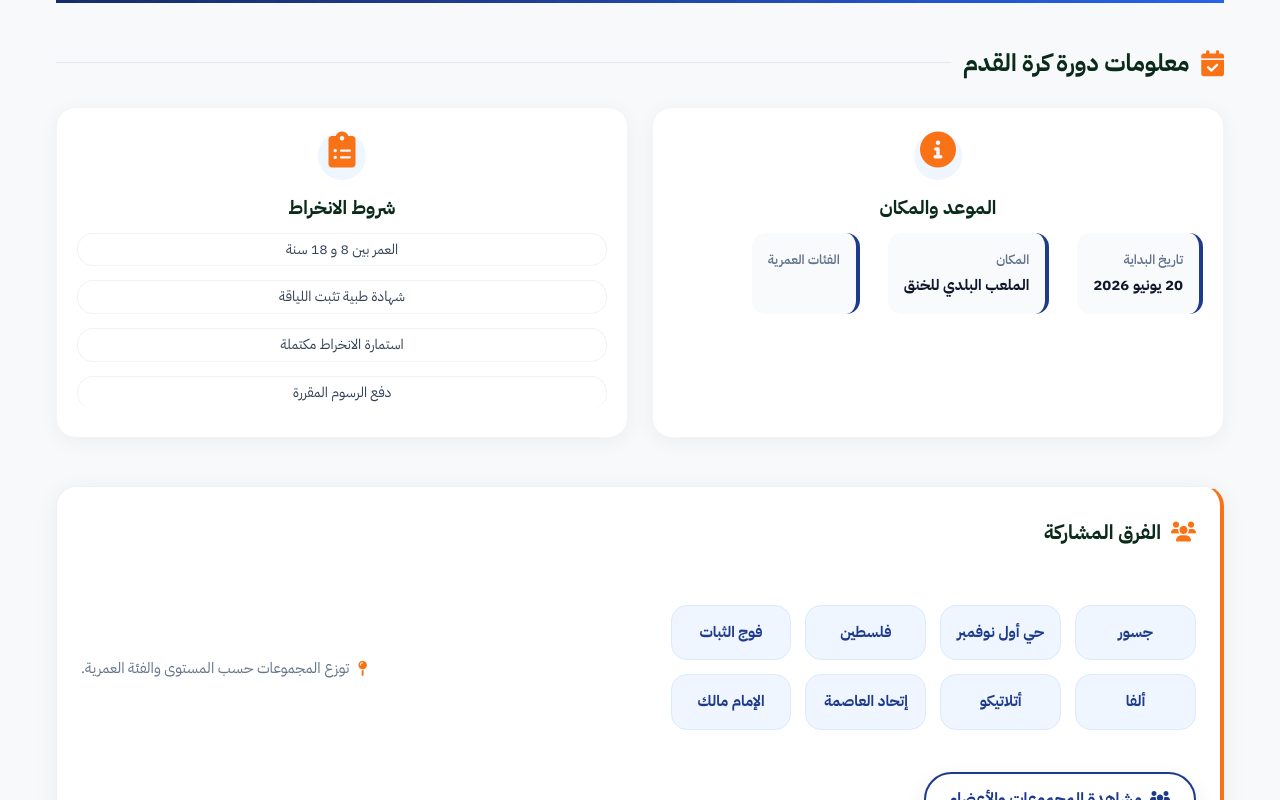
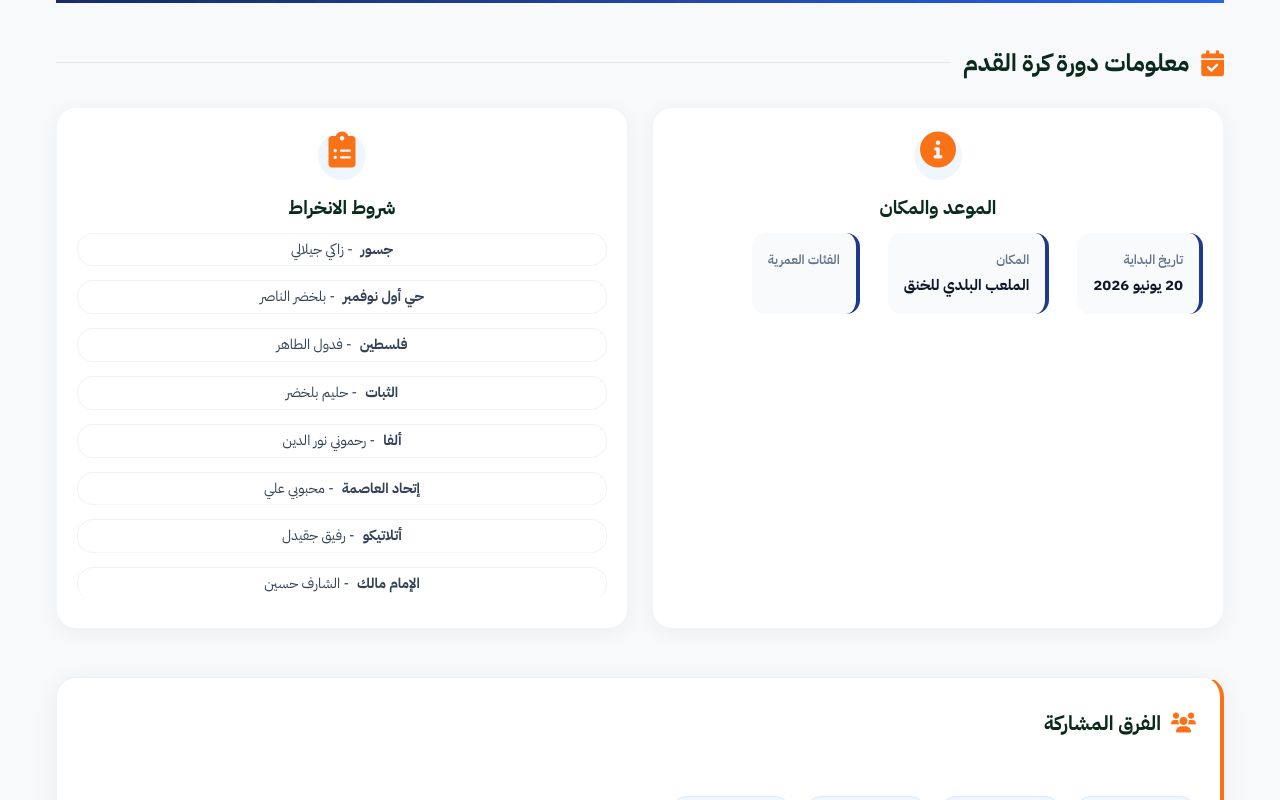
Before and after one commit to toto-dz/asbk, a plain HTML site: page courses.html in a window 1280 px wide. Shown: the part 616-1416 px from the top of the page. Drawn offline with nearby package versions, Linux system fonts and the light colour scheme; no server answers.

Commit message:
Update courses.html

```diff
--- a/courses.html
+++ b/courses.html
@@ -599,12 +599,16 @@
             <div class="card">
                 <i class="fas fa-clipboard-list"></i>
                 <h3>شروط الانخراط</h3>
-                <ul id="enrollmentConditionsContainer" class="conditions-list">
-                    <li>العمر بين 8 و 18 سنة</li>
-                    <li>شهادة طبية تثبت اللياقة</li>
-                    <li>استمارة الانخراط مكتملة</li>
-                    <li>دفع الرسوم المقررة</li>
-                </ul>
+                <ul id="teamsContainer" class="conditions-list">
+                     <li><strong>جسور</strong> - زاكي جيلالي</li>
+                     <li><strong>حي أول نوفمبر</strong> - بلخضر الناصر</li>
+                     <li><strong>فلسطين</strong> - فدول الطاهر</li>
+                     <li><strong>الثبات</strong> - حليم بلخضر</li>
+                     <li><strong>ألفا</strong> - رحموني نور الدين</li>
+                     <li><strong>إتحاد العاصمة</strong> - محبوبي علي</li>
+                     <li><strong>أتلاتيكو</strong> - رفيق جقيدل</li>
+                     <li><strong>الإمام مالك</strong> - الشارف حسين</li>
+                    </ul>
                 </div>
         </div>
 
```
